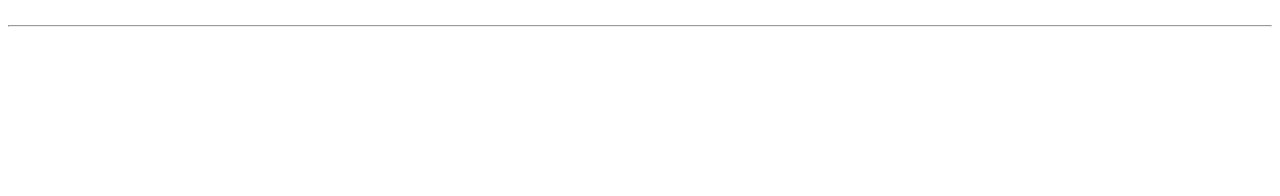
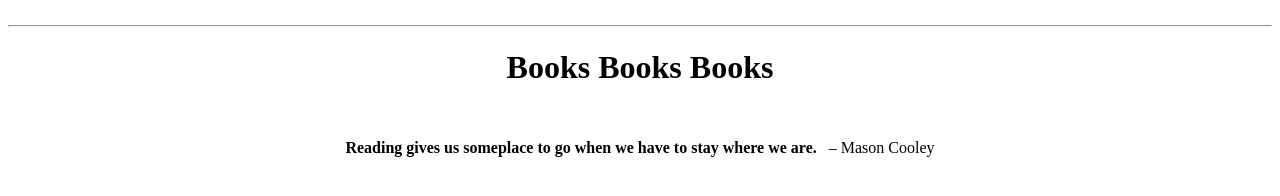
Before and after one commit to Natneam/websiteUsingOnlyHTML, a plain HTML site: page index.html in a window 1280 px wide. Shown: the part 1219-1415 px from the top of the page. Before the commit the page ends 1254 px from the top, so only its background shows below. Drawn offline with Linux system fonts and the light colour scheme.

Commit message:
adding books section(tab)

```diff
--- a/index.html
+++ b/index.html
@@ -54,6 +54,18 @@
     </a>
     <hr>
 
+    <a id="books">
+
+        <h1 align="center">Books Books Books</h1>
+
+        <table align="center" cellspacing="10">
+            <tr>
+                <td><h4>Reading gives us someplace to go when we have to stay where we are.</h4></td>
+                <td><label for="" align="right">– Mason Cooley</label> </td>
+            </tr>
+        </table>
+
+    </a>
 
 </body>
 </html>
```
